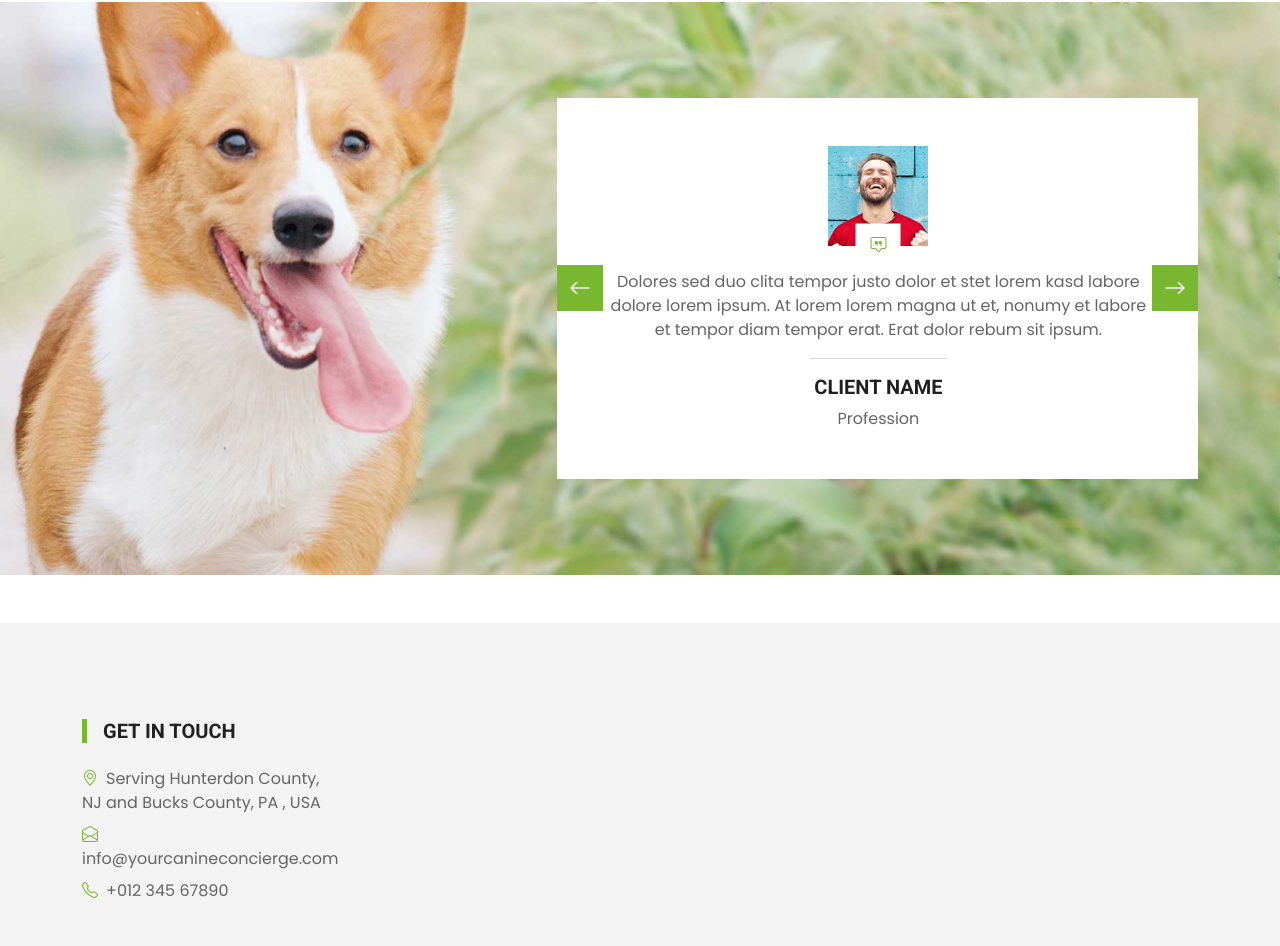
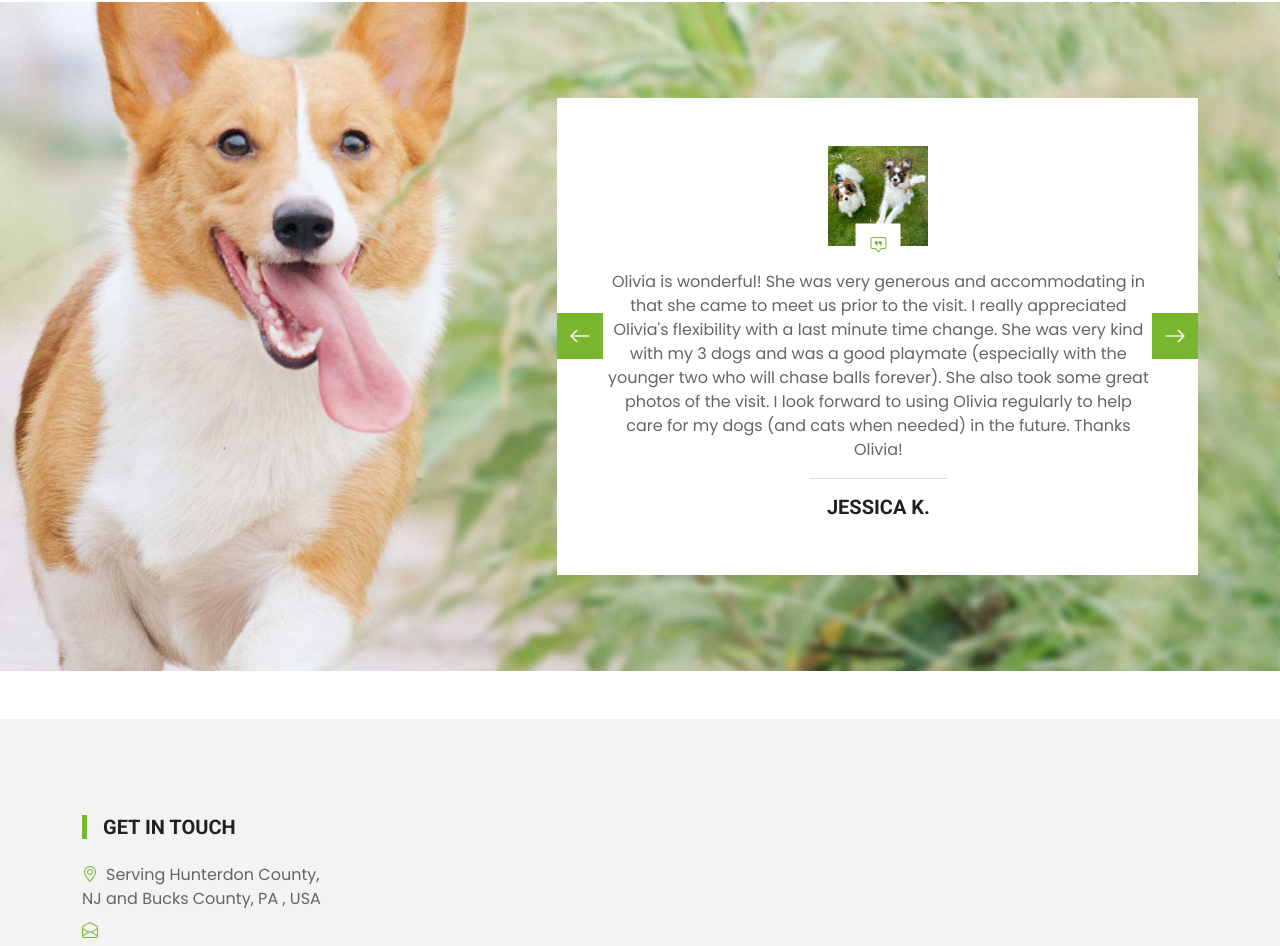
Before and after one commit to olivialammam/dog-walking, a plain HTML site: page index.html in a window 1280 px wide. Shown: the part 3247-4193 px from the top of the page. Drawn offline with nearby package versions, Linux system fonts and the light colour scheme.

Commit message:
testimonals

```diff
--- a/index.html
+++ b/index.html
@@ -561,27 +561,27 @@
                     <div class="owl-carousel testimonial-carousel bg-white p-5">
                         <div class="testimonial-item text-center">
                             <div class="position-relative mb-4">
-                                <img class="img-fluid mx-auto" src="img/testimonial-1.jpg" alt="">
+                                <img class="img-fluid mx-auto" src="img/zorro.jpg" alt="">
                                 <div class="position-absolute top-100 start-50 translate-middle d-flex align-items-center justify-content-center bg-white" style="width: 45px; height: 45px;">
                                     <i class="bi bi-chat-square-quote text-primary"></i>
                                 </div>
                             </div>
-                            <p>Dolores sed duo clita tempor justo dolor et stet lorem kasd labore dolore lorem ipsum. At lorem lorem magna ut et, nonumy et labore et tempor diam tempor erat. Erat dolor rebum sit ipsum.</p>
+                            <p>We were very happy and impressed with how Olivia took care of Zorro. Her interest, attention to detail and punctuality were great and we have nothing but high recommendation for Olivia. We are already looking forward to our next drop in visit scheduling</p>
                             <hr class="w-25 mx-auto">
-                            <h5 class="text-uppercase">Client Name</h5>
-                            <span>Profession</span>
+                            <h5 class="text-uppercase">Aleksandar S.</h5>
+                            <!--<span>Profession</span>-->
                         </div>
                         <div class="testimonial-item text-center">
                             <div class="position-relative mb-4">
-                                <img class="img-fluid mx-auto" src="img/testimonial-2.jpg" alt="">
+                                <img class="img-fluid mx-auto" src="img/jessica.jpg" alt="">
                                 <div class="position-absolute top-100 start-50 translate-middle d-flex align-items-center justify-content-center bg-white" style="width: 45px; height: 45px;">
                                     <i class="bi bi-chat-square-quote text-primary"></i>
                                 </div>
                             </div>
-                            <p>Dolores sed duo clita tempor justo dolor et stet lorem kasd labore dolore lorem ipsum. At lorem lorem magna ut et, nonumy et labore et tempor diam tempor erat. Erat dolor rebum sit ipsum.</p>
+                            <p>Olivia is wonderful! She was very generous and accommodating in that she came to meet us prior to the visit. I really appreciated Olivia's flexibility with a last minute time change. She was very kind with my 3 dogs and was a good playmate (especially with the younger two who will chase balls forever). She also took some great photos of the visit. I look forward to using Olivia regularly to help care for my dogs (and cats when needed) in the future. Thanks Olivia!</p>
                             <hr class="w-25 mx-auto">
-                            <h5 class="text-uppercase">Client Name</h5>
-                            <span>Profession</span>
+                            <h5 class="text-uppercase">Jessica K.</h5>
+                            <!--<span>Profession</span>-->
                         </div>
                     </div>
                 </div>
```
Also changed, not shown: img/jessica.jpg (added), img/zorro.jpg (added).
